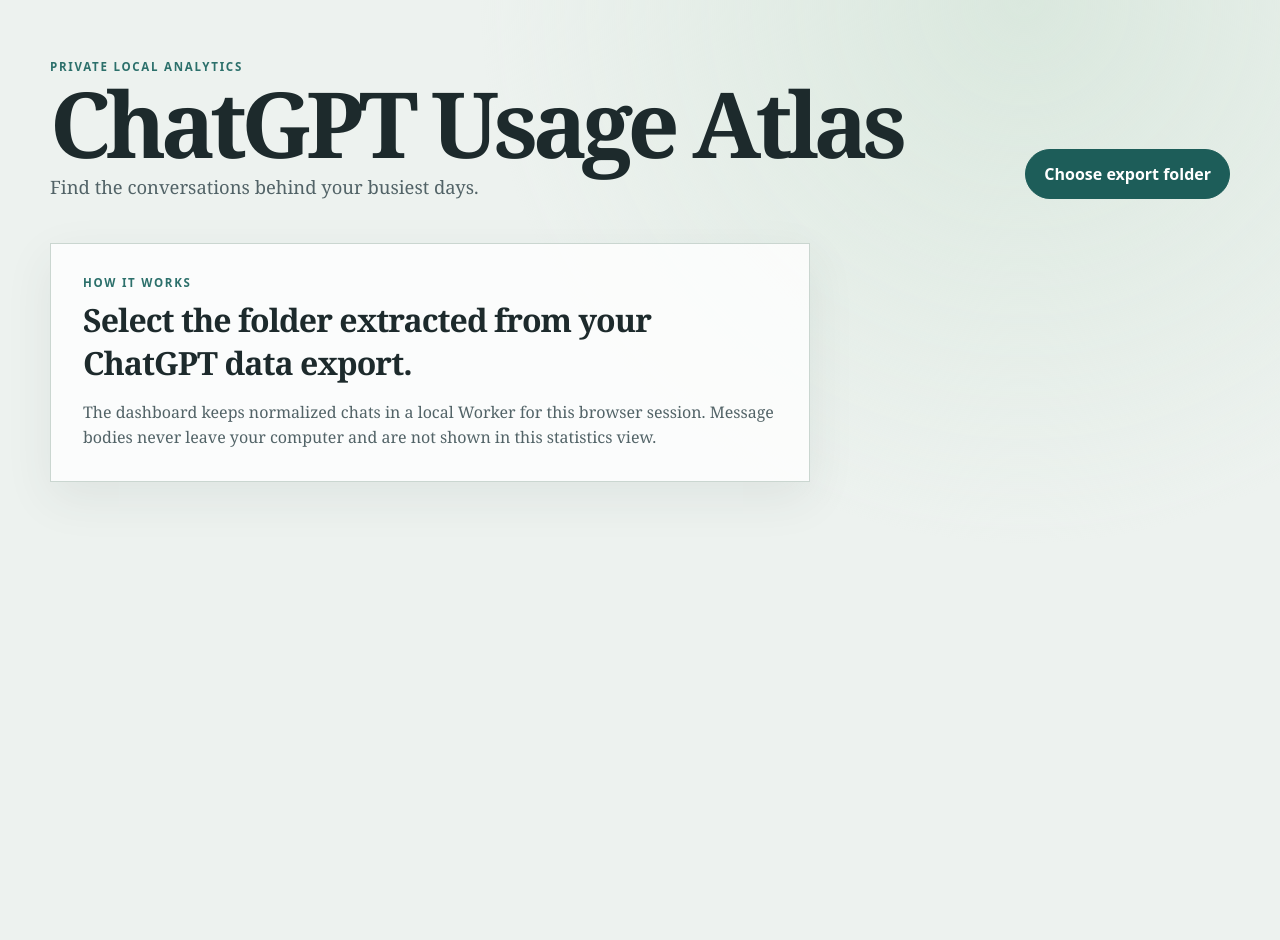
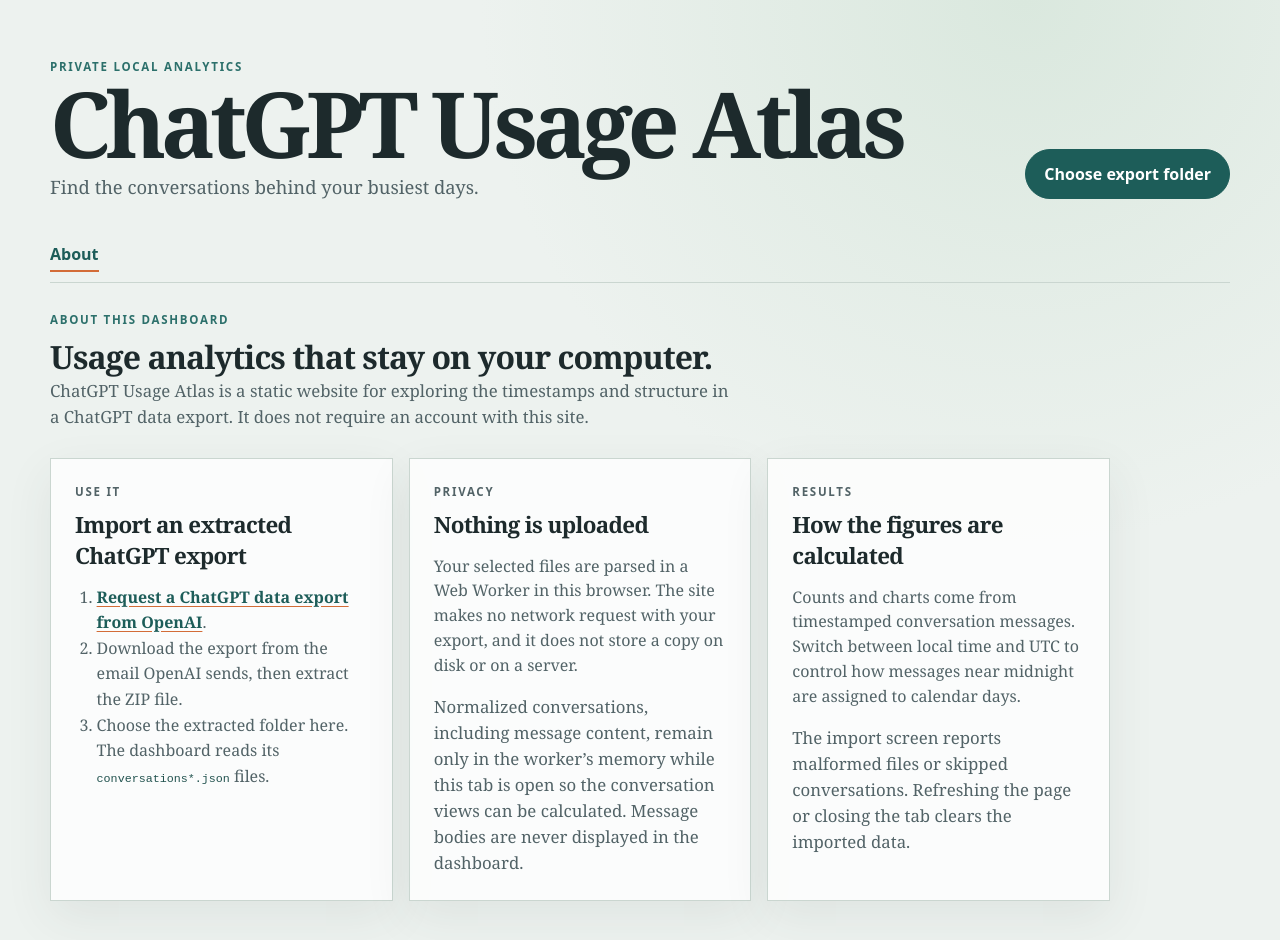
Before and after one commit to 5cover/chatgpt-export-reader, a Preact app in the folder apps/dashboard/: page / in a window 1280 px wide. Shown: the top 940 px of the page. Before the commit the page ends 800 px from the top, so only its background shows below. Built offline with nearby package versions, Linux system fonts and the light colour scheme.

Commit message:
add dashboard about tab

```diff
--- a/apps/dashboard/src/app.tsx
+++ b/apps/dashboard/src/app.tsx
@@ -9,7 +9,7 @@
     | { kind: 'ready'; local: UsageStatistics; utc: UsageStatistics; skipped: number; durationMs: number }
     | { kind: 'error'; message: string }
 type TimeZoneMode = 'local' | 'utc'
-type Route = { page: 'overview' } | { page: 'conversations' } | { page: 'conversation'; id: string }
+type Route = { page: 'about' } | { page: 'overview' } | { page: 'conversations' } | { page: 'conversation'; id: string }
 type Detail = { summary: ConversationSummary; days: UsageDay[] }
 
 export function App() {
@@ -34,6 +34,7 @@
     const stats = state.kind === 'ready' ? (zone === 'local' ? state.local : state.utc) : undefined
     const importing = state.kind === 'loading'
     const selectedDay = stats?.days.find(day => day.date === selectedDate)
+    const visibleRoute: Route = stats ? route : { page: 'about' }
 
     useEffect(() => {
         if (route.page !== 'conversation' || !stats) return
@@ -47,7 +48,9 @@
             setState({ kind: 'loading', detail: `${message.fileName} (${message.fileIndex}/${message.fileCount}, ${percent}%) - ${message.chats} chats` })
         } else if (message.type === 'complete') {
             setState({ kind: 'ready', local: message.local, utc: message.utc, skipped: message.skipped, durationMs: message.durationMs })
+            setZone('local')
             setSelectedDate(busiestDay(message.local.days)?.date)
+            location.hash = '#/'
         } else if (message.type === 'conversation-detail') {
             setDetail({ summary: message.summary, days: message.days })
         } else setState({ kind: 'error', message: message.message })
@@ -69,21 +72,37 @@
             <button class="import-button" type="button" disabled={importing} onClick={() => input.current?.click()}>{importing ? 'Importing...' : 'Choose export folder'}</button>
             <input class="import-input" ref={input} type="file" multiple onChange={selectFolder} />
         </header>
-        {state.kind === 'idle' && <Welcome />}
+        <Nav route={visibleRoute} hasExport={Boolean(stats)} />
+        {!stats && <About />}
         {state.kind === 'loading' && <section class="status-card"><p class="eyebrow">Importing locally</p><strong>{state.detail}</strong><p>Files never leave this browser.</p></section>}
         {state.kind === 'error' && <section class="status-card error"><p class="eyebrow">Import failed</p><strong>{state.message}</strong></section>}
         {stats && <>
-            <Nav route={route} />
-            <div class="toolbar" role="group" aria-label="Calendar timezone"><span>Calendar timezone</span><button class={zone === 'local' ? 'active' : ''} onClick={() => setZone('local')}>Local</button><button class={zone === 'utc' ? 'active' : ''} onClick={() => setZone('utc')}>UTC</button>{state.kind === 'ready' && <small>Imported in {(state.durationMs / 1000).toFixed(1)}s{state.skipped ? `; ${state.skipped} invalid chats skipped` : ''}</small>}</div>
-            {route.page === 'overview' && <Overview stats={stats} selectedDay={selectedDay} selectedDate={selectedDate} onSelectDate={setSelectedDate} />}
-            {route.page === 'conversations' && <ConversationList conversations={stats.conversations} />}
-            {route.page === 'conversation' && <ConversationDetail detail={detail} />}
+            {visibleRoute.page !== 'about' && <div class="toolbar" role="group" aria-label="Calendar timezone"><span>Calendar timezone</span><button class={zone === 'local' ? 'active' : ''} onClick={() => setZone('local')}>Local</button><button class={zone === 'utc' ? 'active' : ''} onClick={() => setZone('utc')}>UTC</button>{state.kind === 'ready' && <small>Imported in {(state.durationMs / 1000).toFixed(1)}s{state.skipped ? `; ${state.skipped} invalid chats skipped` : ''}</small>}</div>}
+            {visibleRoute.page === 'overview' && <Overview stats={stats} selectedDay={selectedDay} selectedDate={selectedDate} onSelectDate={setSelectedDate} />}
+            {visibleRoute.page === 'conversations' && <ConversationList conversations={stats.conversations} />}
+            {visibleRoute.page === 'conversation' && <ConversationDetail detail={detail} />}
+            {visibleRoute.page === 'about' && <About />}
         </>}
     </main>
 }
 
-function Welcome() { return <section class="welcome-card"><p class="eyebrow">How it works</p><h2>Select the folder extracted from your ChatGPT data export.</h2><p>The dashboard keeps normalized chats in a local Worker for this browser session. Message bodies never leave your computer and are not shown in this statistics view.</p></section> }
-function Nav({ route }: { route: Route }) { return <nav class="nav"><a class={route.page === 'overview' ? 'active' : ''} href="#/">Overview</a><a class={route.page === 'conversations' || route.page === 'conversation' ? 'active' : ''} href="#/conversations">Conversations</a></nav> }
+function Nav({ route, hasExport }: { route: Route; hasExport: boolean }) {
+    return <nav class="nav" aria-label="Dashboard">
+        {hasExport && <><a class={route.page === 'overview' ? 'active' : ''} href="#/">Overview</a><a class={route.page === 'conversations' || route.page === 'conversation' ? 'active' : ''} href="#/conversations">Conversations</a></>}
+        <a class={route.page === 'about' ? 'active' : ''} href="#/about">About</a>
+    </nav>
+}
+
+function About() {
+    return <section class="about-page">
+        <div class="page-heading"><p class="eyebrow">About this dashboard</p><h2>Usage analytics that stay on your computer.</h2><p>ChatGPT Usage Atlas is a static website for exploring the timestamps and structure in a ChatGPT data export. It does not require an account with this site.</p></div>
+        <div class="about-grid">
+            <section class="about-card"><p class="eyebrow">Use it</p><h3>Import an extracted ChatGPT export</h3><ol><li><a href="https://help.openai.com/en/articles/7260999-exporting-your-chatgpt-history-and-data" target="_blank" rel="noreferrer">Request a ChatGPT data export from OpenAI</a>.</li><li>Download the export from the email OpenAI sends, then extract the ZIP file.</li><li>Choose the extracted folder here. The dashboard reads its <code>conversations*.json</code> files.</li></ol></section>
+            <section class="about-card"><p class="eyebrow">Privacy</p><h3>Nothing is uploaded</h3><p>Your selected files are parsed in a Web Worker in this browser. The site makes no network request with your export, and it does not store a copy on disk or on a server.</p><p>Normalized conversations, including message content, remain only in the worker’s memory while this tab is open so the conversation views can be calculated. Message bodies are never displayed in the dashboard.</p></section>
+            <section class="about-card"><p class="eyebrow">Results</p><h3>How the figures are calculated</h3><p>Counts and charts come from timestamped conversation messages. Switch between local time and UTC to control how messages near midnight are assigned to calendar days.</p><p>The import screen reports malformed files or skipped conversations. Refreshing the page or closing the tab clears the imported data.</p></section>
+        </div>
+    </section>
+}
 
 function Overview({ stats, selectedDay, selectedDate, onSelectDate }: { stats: UsageStatistics; selectedDay?: UsageDay; selectedDate?: string; onSelectDate: (date: string) => void }) {
     return <><section class="summary-grid"><Metric label="Chats" value={stats.summary.chats} /><Metric label="Messages" value={stats.summary.messages} /><Metric label="User prompts" value={stats.summary.prompts} /><Metric label="Active days" value={stats.summary.activeDays} /></section><DailyChart days={stats.days} selectedDate={selectedDate} onSelectDate={onSelectDate} showPromptSummary />{selectedDay && <section class="breakdown-card"><div class="chart-heading"><div><p class="eyebrow">Spike attribution</p><h2>{selectedDay.date}: {selectedDay.messages.toLocaleString()} messages</h2></div><span class="selected-date">{selectedDay.activeChats} active chats</span></div><SortableTable rows={selectedDay.conversations} columns={dayColumns(selectedDay.messages)} initialSort={{ column: 'messages', direction: 'descending' }} rowKey={chat => chat.id} /></section>}</>
@@ -119,7 +138,7 @@
 ] }
 function compareOptionalNumber(a?: number, b?: number): number { return (a ?? Number.NEGATIVE_INFINITY) - (b ?? Number.NEGATIVE_INFINITY) }
 function compareOptionalDate(a?: string, b?: string): number { return compareOptionalNumber(a ? Date.parse(a) : undefined, b ? Date.parse(b) : undefined) }
-function readRoute(): Route { const [page, id] = location.hash.slice(2).split('/'); return page === 'conversations' ? id ? { page: 'conversation', id: decodeURIComponent(id) } : { page: 'conversations' } : { page: 'overview' } }
+function readRoute(): Route { const [page, id] = location.hash.slice(2).split('/'); return page === 'conversations' ? id ? { page: 'conversation', id: decodeURIComponent(id) } : { page: 'conversations' } : page === 'about' ? { page: 'about' } : { page: 'overview' } }
 
 type WorkerMessage =
     | { type: 'progress'; fileName: string; fileIndex: number; fileCount: number; bytesRead: number; bytesTotal: number; chats: number }
--- a/apps/dashboard/src/style.css
+++ b/apps/dashboard/src/style.css
@@ -7,11 +7,13 @@
 .eyebrow { margin: 0 0 8px; color: #2c706b; font: 700 0.72rem/1.2 ui-sans-serif, system-ui, sans-serif; letter-spacing: 0.15em; text-transform: uppercase; }
 h1, h2, p { margin-top: 0; } h1 { margin-bottom: 10px; font-size: clamp(2.7rem, 8vw, 5.7rem); line-height: .9; letter-spacing: -.06em; } h2 { margin-bottom: 0; font-size: clamp(1.35rem, 3vw, 2rem); letter-spacing: -.03em; } .subtitle { margin: 0; color: #526367; font-size: 1.15rem; }
 .import-button { display: inline-block; flex: none; padding: 13px 18px; border: 1px solid #1d5d59; border-radius: 999px; color: #fff; background: #1d5d59; cursor: pointer; font-family: ui-sans-serif, system-ui, sans-serif; font-weight: 700; } .import-button:hover:not(:disabled) { background: #104540; } .import-button:disabled { cursor: wait; opacity: .68; } .import-input { display: none; }
-.welcome-card, .status-card, .chart-card, .breakdown-card { border: 1px solid #cad6d0; background: rgba(255,255,255,.8); box-shadow: 0 16px 45px rgba(46, 70, 65, .08); } .welcome-card, .status-card { max-width: 760px; padding: 32px; } .welcome-card p:last-child, .status-card p:last-child { margin: 16px 0 0; color: #526367; line-height: 1.55; } .error { border-color: #b05845; }
+.status-card, .chart-card, .breakdown-card, .about-card { border: 1px solid #cad6d0; background: rgba(255,255,255,.8); box-shadow: 0 16px 45px rgba(46, 70, 65, .08); } .status-card { max-width: 760px; padding: 32px; margin-top: 24px; } .status-card p:last-child { margin: 16px 0 0; color: #526367; line-height: 1.55; } .error { border-color: #b05845; }
 .summary-grid { display: grid; grid-template-columns: repeat(4, 1fr); gap: 12px; margin-bottom: 24px; } .metric { padding: 20px; background: #1d2a2c; color: #dce9e1; } .metric span { display: block; margin-bottom: 12px; font: 700 .72rem/1.2 ui-sans-serif, system-ui, sans-serif; letter-spacing: .1em; text-transform: uppercase; } .metric strong { color: #fff; font-size: 2rem; letter-spacing: -.05em; }
 .toolbar { display: flex; align-items: center; gap: 8px; margin-bottom: 14px; font-family: ui-sans-serif, system-ui, sans-serif; font-size: .85rem; } .toolbar span { color: #526367; margin-right: 4px; } .toolbar button { padding: 6px 10px; border: 1px solid #aebcb7; background: transparent; cursor: pointer; } .toolbar button.active { color: #fff; border-color: #1d5d59; background: #1d5d59; } .toolbar small { margin-left: auto; color: #8b5140; }
 .chart-card, .breakdown-card { padding: 28px; } .chart-heading { display: flex; justify-content: space-between; align-items: start; gap: 20px; margin-bottom: 18px; } .selected-date { flex: none; padding: 7px 10px; color: #21524e; background: #d8ebe4; font: 700 .76rem/1 ui-sans-serif, system-ui, sans-serif; } .chart { width: 100%; min-height: 390px; overflow: hidden; } .chart-note { margin: 12px 0 0; color: #667579; font-size: .9rem; }
 .chart-summary { margin: 8px 0 0; color: #40585a; font-family: ui-sans-serif, system-ui, sans-serif; font-size: .85rem; }
 .breakdown-card { margin-top: 24px; } .table-wrap { overflow-x: auto; } table { width: 100%; border-collapse: collapse; font-family: ui-sans-serif, system-ui, sans-serif; text-align: right; } th { padding: 0; color: #597074; border-bottom: 2px solid #bbcbc4; font-size: .7rem; letter-spacing: .08em; text-transform: uppercase; } th button { width: 100%; padding: 11px 8px; border: 0; color: inherit; background: transparent; cursor: pointer; font: inherit; letter-spacing: inherit; text-align: inherit; text-transform: inherit; } th button:hover { color: #1d5d59; } th.left, td.left { min-width: 280px; text-align: left; } td { padding: 13px 8px; border-bottom: 1px solid #dce5e1; } td strong, td code { display: block; } td strong { font-family: Georgia, 'Times New Roman', serif; font-size: 1rem; } td code { max-width: 310px; overflow: hidden; color: #718287; font-size: .7rem; text-overflow: ellipsis; white-space: nowrap; }
-.nav { display: flex; gap: 18px; margin-bottom: 22px; font-family: ui-sans-serif, system-ui, sans-serif; font-weight: 700; } .nav a, td a { color: #1d5d59; text-decoration: none; } .nav a { padding-bottom: 5px; border-bottom: 2px solid transparent; } .nav a.active { border-color: #d36c37; } .search { width: min(100%, 300px); padding: 10px 12px; border: 1px solid #aebcb7; background: #fff; } .detail-card { padding: 30px; border: 1px solid #cad6d0; background: rgba(255,255,255,.8); } .detail-card > code { color: #718287; } .detail-card .summary-grid { margin: 24px 0; }
+.nav { display: flex; gap: 18px; margin-bottom: 30px; padding-bottom: 10px; border-bottom: 1px solid #cad6d0; font-family: ui-sans-serif, system-ui, sans-serif; font-weight: 700; } .nav a, td a, .about-card a { color: #1d5d59; text-decoration: none; } .nav a { padding-bottom: 5px; border-bottom: 2px solid transparent; } .nav a.active { border-color: #d36c37; } .search { width: min(100%, 300px); padding: 10px 12px; border: 1px solid #aebcb7; background: #fff; } .detail-card { padding: 30px; border: 1px solid #cad6d0; background: rgba(255,255,255,.8); } .detail-card > code { color: #718287; } .detail-card .summary-grid { margin: 24px 0; }
+.about-page { max-width: 1060px; } .page-heading { max-width: 690px; margin-bottom: 28px; } .page-heading > p:last-child, .about-card > p:last-child { margin-bottom: 0; color: #526367; font-size: 1.05rem; line-height: 1.55; } .about-grid { display: grid; grid-template-columns: repeat(3, 1fr); gap: 16px; } .about-card { min-height: 280px; padding: 24px; } .about-card h3 { margin: 0 0 14px; font-size: 1.4rem; letter-spacing: -.03em; } .about-card p { color: #526367; line-height: 1.55; } .about-card ol { margin: 0; padding-left: 1.35rem; color: #526367; line-height: 1.6; } .about-card code { color: #21524e; font-size: .9em; } .about-card a { font-weight: 700; text-decoration: underline; text-decoration-color: #d36c37; text-underline-offset: 3px; }
+@media (max-width: 850px) { .about-grid { grid-template-columns: 1fr; } .about-card { min-height: auto; } }
 @media (max-width: 700px) { main { width: min(100% - 24px, 1180px); padding-top: 32px; } .masthead { align-items: start; flex-direction: column; margin-bottom: 28px; } .summary-grid { grid-template-columns: repeat(2, 1fr); } .chart-card, .breakdown-card { padding: 18px; } .chart-heading { flex-direction: column; } .chart { min-height: 300px; } .toolbar { flex-wrap: wrap; } .toolbar small { width: 100%; margin: 6px 0 0; } }
```
